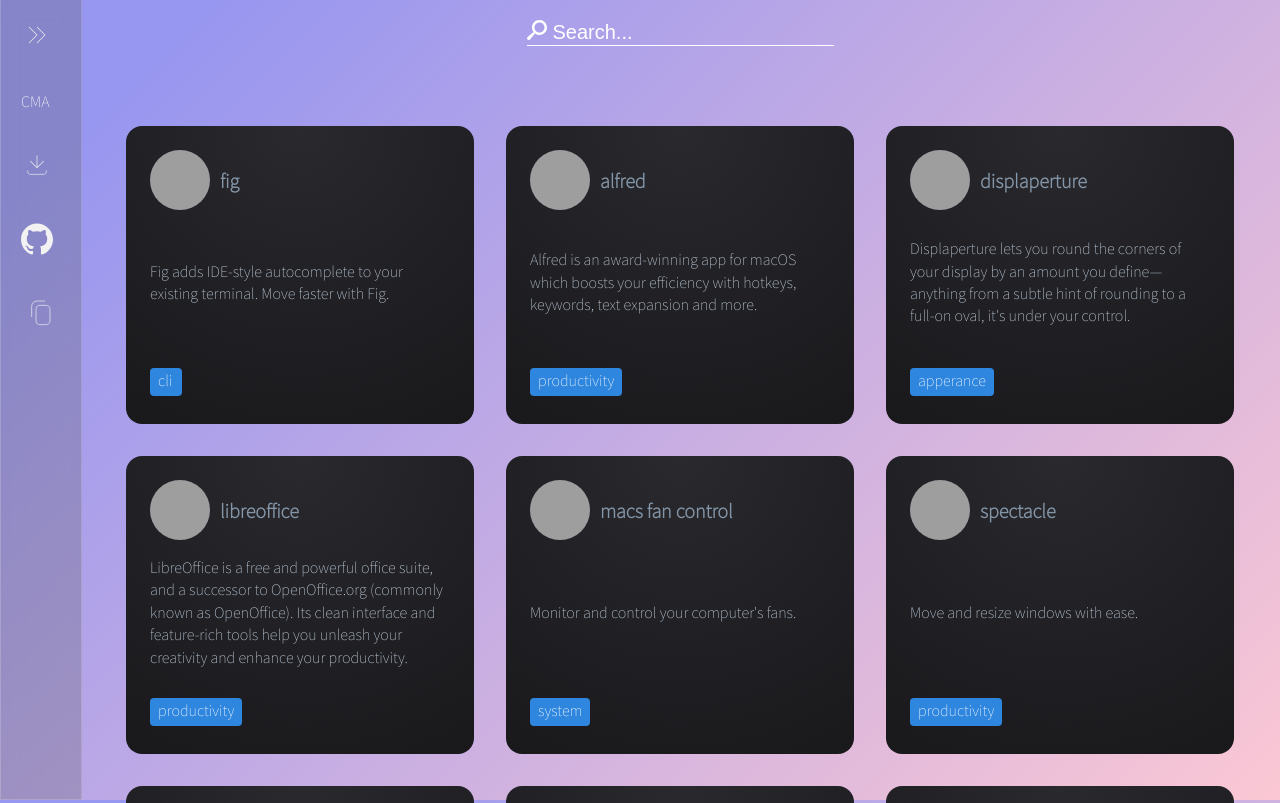
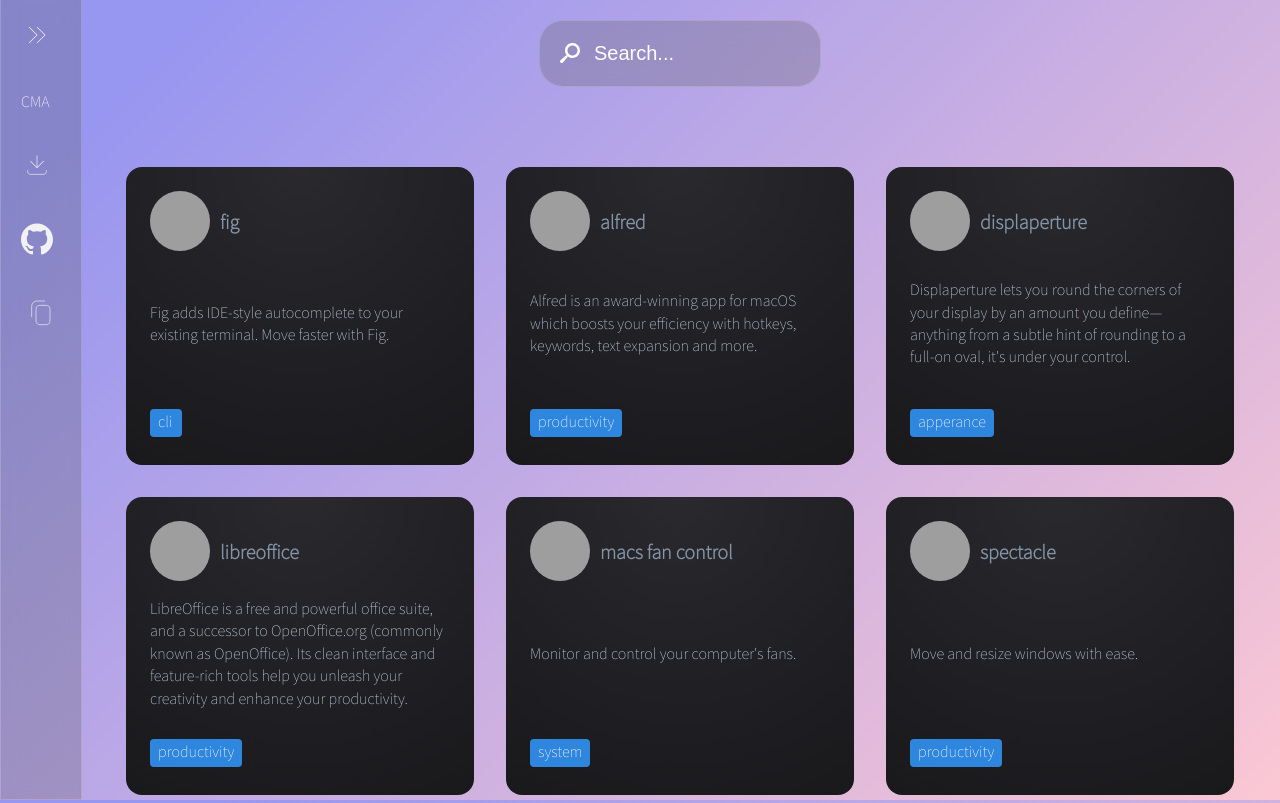
Before and after one commit to alpercun/fancy-macbook-app, a React (Create React App) app: page / in a window 1280 px wide. Shown: the top 803 px of the page. Built offline with nearby package versions, Linux system fonts and the light colour scheme; grey boxes are pictures that could not be loaded.

Commit message:
Update style (Search)

```diff
--- a/src/components/Search/index.scss
+++ b/src/components/Search/index.scss
@@ -2,7 +2,15 @@
   display: flex;
   border-bottom: 1px solid $white;
   align-items: center;
+  background: rgba(83, 83, 83, 0.25);
+  backdrop-filter: blur(10px);
+  border: 1px solid rgba(255, 255, 255, 0.18);
+  border-radius: 24px;
+  padding: 20px;
   position: relative;
+  justify-content: center;
+  width: 240px;
+  align-items: center;
 
   input {
     background-color: transparent;
@@ -10,8 +18,8 @@
     color: $white;
     outline: none;
     font-size: 20px;
-    margin: 0 14px 0 24px;
-    width: 84%;
+    margin: 0 12px 0 12px;
+    width: 100%;
 
     &::placeholder {
       color: $white;
@@ -21,20 +29,15 @@
   .search-icon {
     transform: rotate(90deg);
     fill: $white;
-    top: 0px;
-    left: 0px;
     width: 20px;
     height: 20px;
     cursor: pointer;
-    position: absolute;
   }
 
   .close-icon {
     fill: $white;
-    right: 0px;
-    width: 12px;
-    height: 12px;
+    width: 16px;
+    height: 16px;
     cursor: pointer;
-    position: absolute;
   }
 }
```
